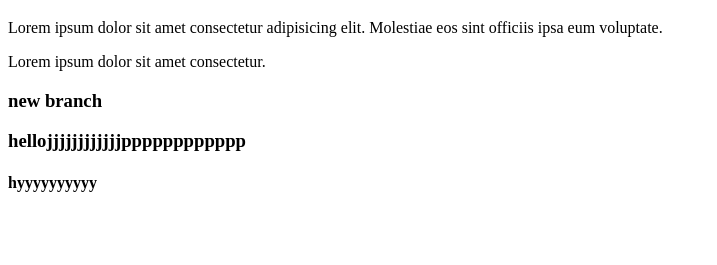
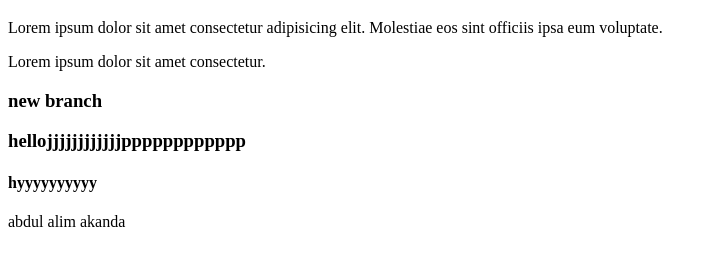
Before and after one commit to Abdullajkkniu/My-third-repo, a plain HTML site: page index.html in a window 1280 px wide. Shown: the part 61-326 px from the top of the page, without its empty margins (0-717 px from the left). Drawn offline with Linux system fonts and the light colour scheme.

Commit message:
added abdul

```diff
--- a/index.html
+++ b/index.html
@@ -13,6 +13,6 @@
     <h3>new branch</h3>
     <h3>hellojjjjjjjjjjjjpppppppppppp</h3>
     <h4>hyyyyyyyyyy</h4>
-
+    <p>abdul alim akanda</p>
 </body>
 </html>
```
